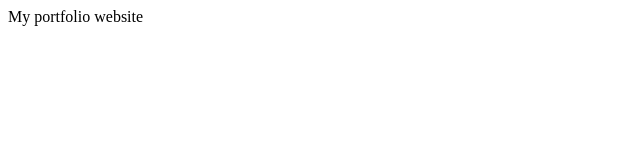
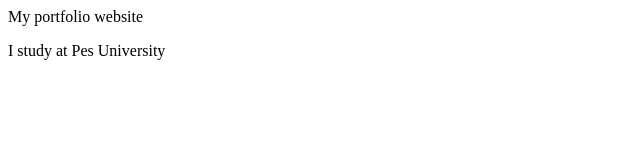
Before and after one commit to hrithikdiwakar/my-new-site, a plain HTML site: page index.html in a window 1280 px wide. Shown: the whole page, without its empty margins (0-640 px from the left). Drawn offline with Linux system fonts and the light colour scheme.

Commit message:
docs: update university

```diff
--- a/index.html
+++ b/index.html
@@ -8,5 +8,7 @@
 </head>
 <body>
     My portfolio website
+
+    <p>I study at Pes University</p>
 </body>
 </html>
```
